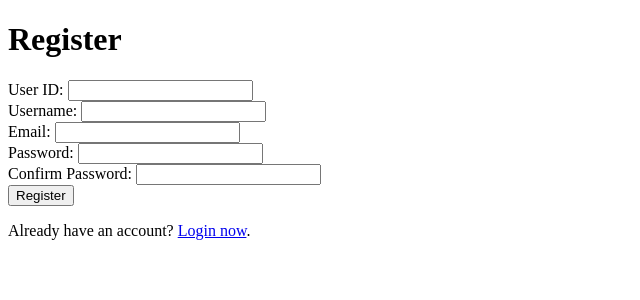
After one commit to iathmika/SoftwareDevelopmentCoursework, a Django app: page /user/user/register/ in a window 1280 px wide. The commit adds this page. Shown: the top 300 px of the page, without its empty margins (0-640 px from the left). Run offline with Django 4.2, Linux system fonts and the light colour scheme.

Commit message:
Add User register functionality
- Create new user, and then login newly created user.
- Logout and end session when logging out.

```diff
--- a/Backend/user/templates/login.html
+++ b/Backend/user/templates/login.html
@@ -13,5 +13,6 @@
 		<input type="password" id="password" name="password"><br>
 		<input type="submit" value="Login">
 	</form>
+    <p>Don't have an account? <a href="{% url 'register' %}">Register now</a>.</p>
 </body>
 </html>
--- /dev/null
+++ b/Backend/user/templates/register.html
@@ -0,0 +1,24 @@
+<!DOCTYPE html>
+<html>
+<head>
+	<title>Register</title>
+</head>
+<body>
+	<h1>Register</h1>
+	<form method="post" action="{% url 'register' %}">
+		{% csrf_token %}
+		<label for="user_id">User ID:</label>
+		<input type="text" id="user_id" name="user_id"><br>
+		<label for="username">Username:</label>
+		<input type="text" id="username" name="username"><br>
+        <label for="username">Email:</label>
+		<input type="email" id="email" name="email"><br>
+		<label for="password">Password:</label>
+		<input type="password" id="password" name="password"><br>
+        <label for="confirm_password">Confirm Password:</label>
+		<input type="password" id="confirm_password" name="confirm_password"><br>
+		<input type="submit" value="Register">
+	</form>
+    <p>Already have an account? <a href="{% url 'login' %}">Login now</a>.</p>
+</body>
+</html>
--- a/Backend/user/urls.py
+++ b/Backend/user/urls.py
@@ -6,4 +6,5 @@ urlpatterns = [
     path('login/', views.login, name='login'),
     path('profile/', views.profile, name='profile'),
     path('user/logout/', views.logout, name='logout'),
+    path('user/register/', views.register, name='register'),
 ]
--- a/Backend/user/views.py
+++ b/Backend/user/views.py
@@ -2,6 +2,7 @@ from django.shortcuts import render, redirect
 from .models import User
 from django.contrib import messages
 from django.http import HttpResponse
+import json
 
 
 # Create your views here.
@@ -29,3 +30,42 @@ def profile(request):
 def logout(request):
     request.session.flush()
     return redirect('login')
+
+def register(request):
+    if request.method == 'POST':
+        user_id = request.POST.get('user_id')
+        print("user id is ",user_id)
+        username = request.POST.get('username')
+        password = request.POST.get('password')
+        email = request.POST['email']
+        confirm_password = request.POST['confirm_password']
+
+        # Check if the passwords match
+        if password != confirm_password:
+            messages.error(request, 'Passwords do not match')
+            return redirect('register')
+        user = User.getInstance()
+        user_profile = user.get_user_profile(user_id)
+        # Check if the user already exists
+        if user_profile:
+            print("User exists with userid ",user_id)
+            messages.error(request, 'Userid is already taken')
+            return redirect('register')
+        print("Creating new user")
+        # Create the new user
+        if request.body:
+            print("request body: ",request.body)
+            #userdata = json.loads(request.body)
+            userdata = {"id": int(user_id), "username": username, "password": password, "email": email}
+            user.create_user(userdata)
+
+        # Login the new user and redirect to the profile page
+        print("Logging in with the newly created account")
+        user_profile = user.get_user_profile(user_id)
+        print("user profile: ",user_profile)
+        if user_profile:
+            request.session['id'] = user_profile['id']
+            messages.success(request, 'Account created successfully')
+            return redirect('profile')
+
+    return render(request, 'register.html')
```
Also changed, not shown: Backend/user/models.py (+12 -10 lines).
